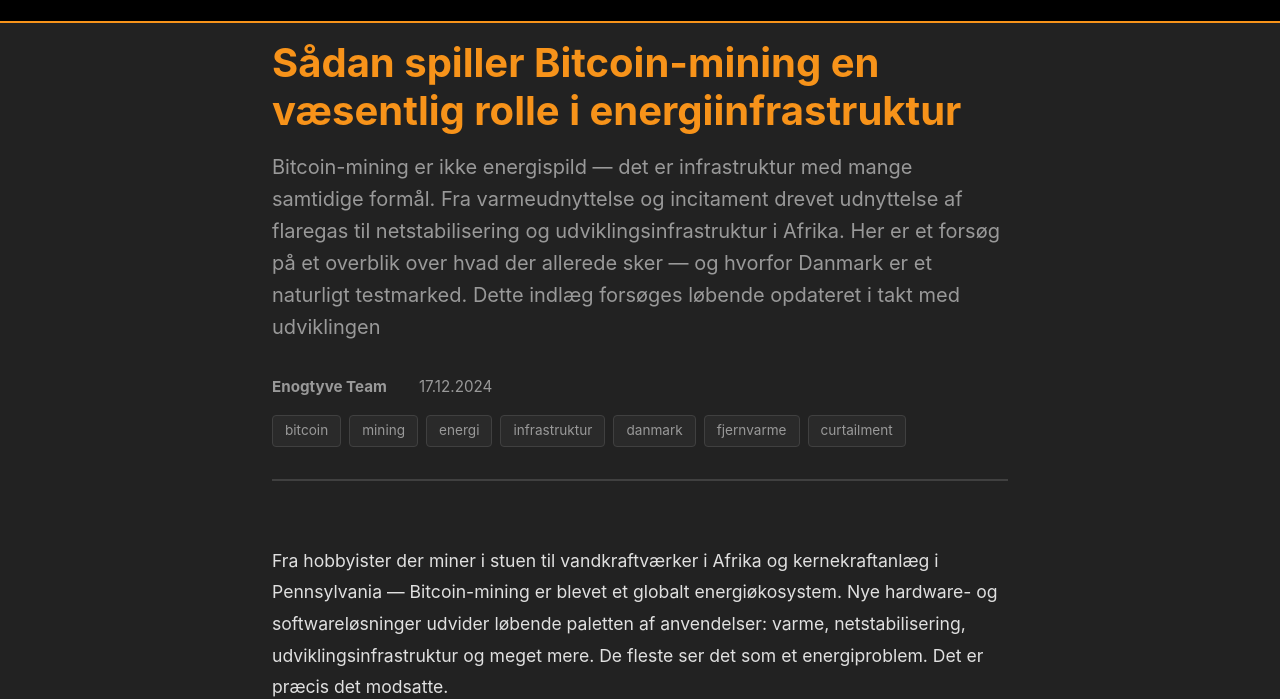
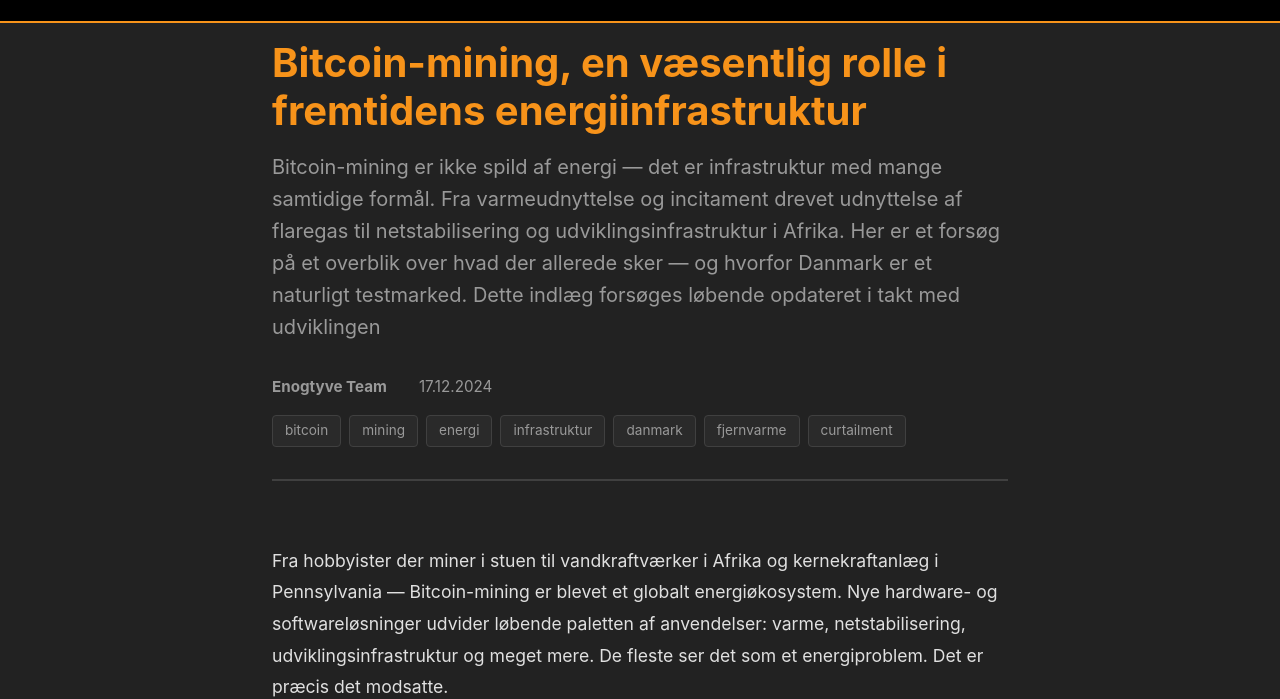
Before and after one commit to Mannohat/enogtyve-web, an Astro site: page /da/blog/bitcoin-mining-energiinfrastruktur in a window 1280 px wide. Shown: the part 103-802 px from the top of the page. Built offline with nearby package versions, Linux system fonts and the light colour scheme; Astro itself is replaced by a stand-in of ours.

Commit message:
fix spelling

```diff
--- a/src/content/blog/da/bitcoin-mining-energiinfrastruktur.md
+++ b/src/content/blog/da/bitcoin-mining-energiinfrastruktur.md
@@ -1,6 +1,6 @@
 ---
-title: "Sådan spiller Bitcoin-mining en væsentlig rolle i energiinfrastruktur"
-description: "Bitcoin-mining er ikke energispild — det er infrastruktur med mange samtidige formål. Fra varmeudnyttelse og incitament drevet udnyttelse af flaregas til netstabilisering og udviklingsinfrastruktur i Afrika. Her er et forsøg på et overblik over hvad der allerede sker — og hvorfor Danmark er et naturligt testmarked. Dette indlæg forsøges løbende opdateret i takt med udviklingen"
+title: "Bitcoin-mining, en væsentlig rolle i fremtidens energiinfrastruktur"
+description: "Bitcoin-mining er ikke spild af energi — det er infrastruktur med mange samtidige formål. Fra varmeudnyttelse og incitament drevet udnyttelse af flaregas til netstabilisering og udviklingsinfrastruktur i Afrika. Her er et forsøg på et overblik over hvad der allerede sker — og hvorfor Danmark er et naturligt testmarked. Dette indlæg forsøges løbende opdateret i takt med udviklingen"
 pubDate: 2024-12-17T00:00:00.000Z
 author: "Enogtyve Team"
 tags: ["bitcoin", "mining", "energi", "infrastruktur", "danmark", "fjernvarme", "curtailment"]
```
